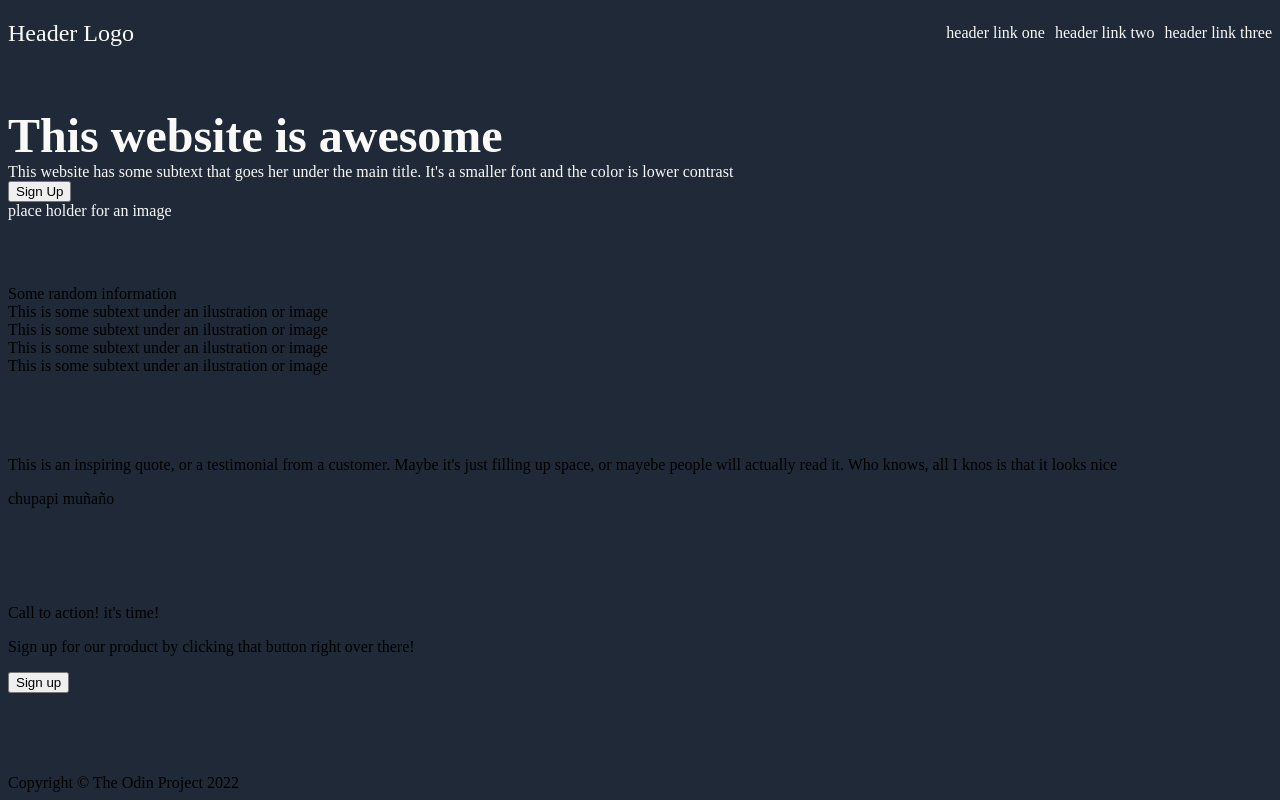
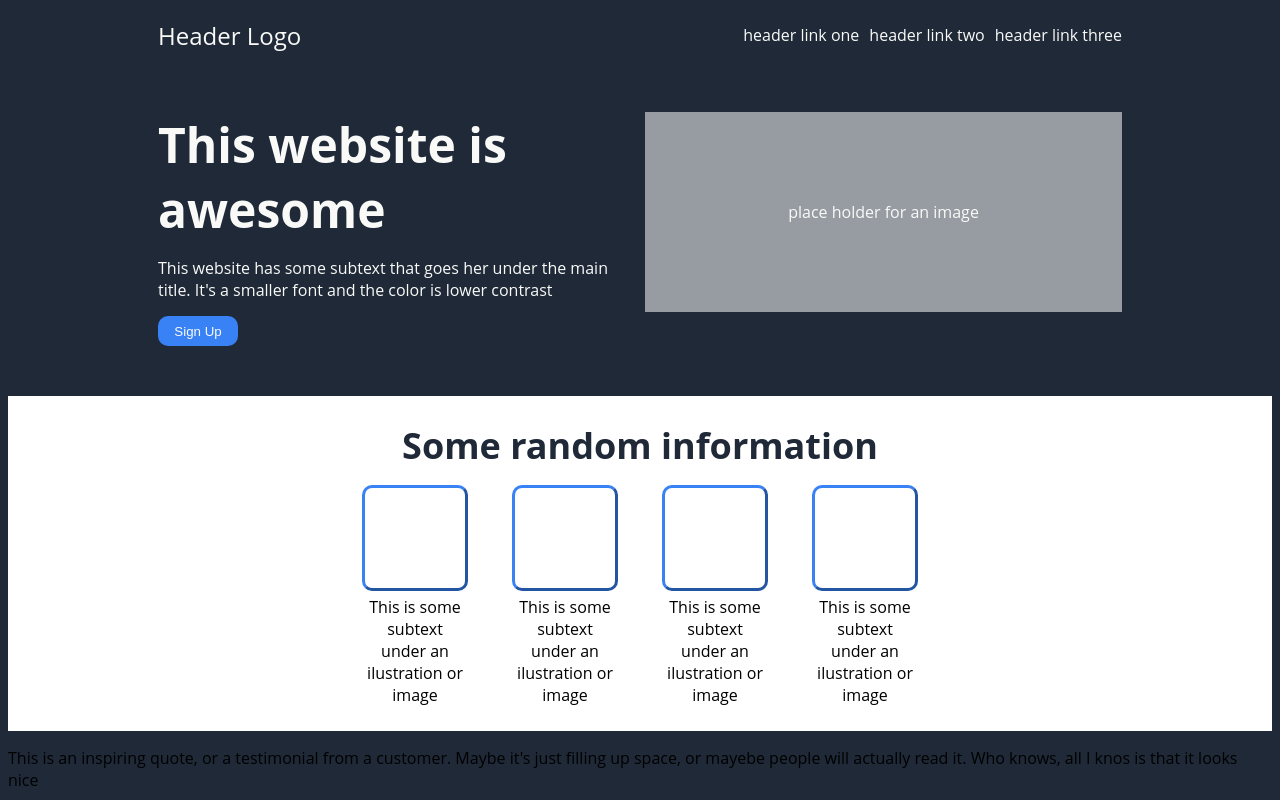
Before and after one commit to diegoparrav/landingpage, a plain HTML site: page index.html in a window 1280 px wide. Shown: the top 800 px of the page. Drawn offline with Linux system fonts and the light colour scheme.

Commit message:
modified the information section on the index document, added a container for the images placeholders modified the styles document, added the definate styles to the header and the information sections

```diff
--- a/index.html
+++ b/index.html
@@ -31,10 +31,20 @@
     <div class="information">
         <div class="information-header">Some random information</div>
         <div class="information-items">
-            <div class="item"> This is some subtext under an ilustration or image</div>
-            <div class="item"> This is some subtext under an ilustration or image</div>
-            <div class="item"> This is some subtext under an ilustration or image</div>
-            <div class="item"> This is some subtext under an ilustration or image</div>
+            <div class="item">
+                <div class="block"></div>
+                <div>This is some subtext under an ilustration or image</div>
+            </div>
+            <div class="item">
+                <div class="block"></div>
+                <div>This is some subtext under an ilustration or image</div>
+            </div><div class="item">
+                <div class="block"></div>
+                <div>This is some subtext under an ilustration or image</div>
+            </div><div class="item">
+                <div class="block"></div>
+                <div>This is some subtext under an ilustration or image</div>
+            </div>
         </div>
     </div>
     <div class="quote-section">
--- a/styles.css
+++ b/styles.css
@@ -4,6 +4,14 @@ body{
     justify-content: space-between;
     min-height: 100vh;
     background-color: #1F2937;
+    font-family: Open sans,Helvetica Neue,Helvetica Arial, sans-serif;
+}
+
+.header-content{
+    color: #f9faf8;
+    padding-left: 150px;
+    padding-right: 150px;
+    margin-bottom: 50px;
 }
 
 .header-top{
@@ -12,8 +20,40 @@ body{
     padding-bottom: 50px;
 }
 
-.header-content{
+
+.header-mid{
+    display: flex;
+    gap: 10px;
+}
+
+.header-info{
+    display: flex;
+    flex-direction: column;
+    gap: 15px;
+    width: 600px;
+    height: auto;
+    flex: 1 1 auto;
+}
+
+.header-info button{
+    flex: 0 0 auto;
+    background-color: #3882F6;
     color: #f9faf8;
+    width: 80px;
+    height: 30px;
+    border-radius: 10px;
+    border-color: #3882F6;
+    border-style: hidden;
+}
+
+.image{
+    display: flex;
+    background-color: #969ca1;
+    justify-content: center;
+    align-items: center;
+    width: 600px;
+    height: 200px;
+    flex: 1 1 auto;
 }
 
 .logo{
@@ -39,3 +79,46 @@ a{
     text-decoration: none;
     color: #f9faf8;
 }
+
+.information{
+    background-color: white;
+    display: flex;
+    flex-direction: column;
+    align-items: center;
+    justify-content: space-around;
+    padding: 25px;
+}
+
+.information-header{
+    font-size: 36px;
+    font-weight: bold;
+    color: #1F2937;
+}
+
+.information-items{
+    display: flex;
+    padding-top: 15px;
+    justify-content: space-around;
+    width: 600px;
+    height: auto;
+    flex: 1 1 auto;
+}
+
+.item{
+    width: 100px;
+    height: auto;
+    display: flex;
+    flex-direction: column;
+    justify-content: center;
+    align-items: center;
+    gap: 5px;
+    text-align: center;
+}
+
+.block{
+    width: 100px;
+    height: 100px;
+    border-color: #3882F6;
+    border-style: outset;
+    border-radius: 10px;
+}
```
